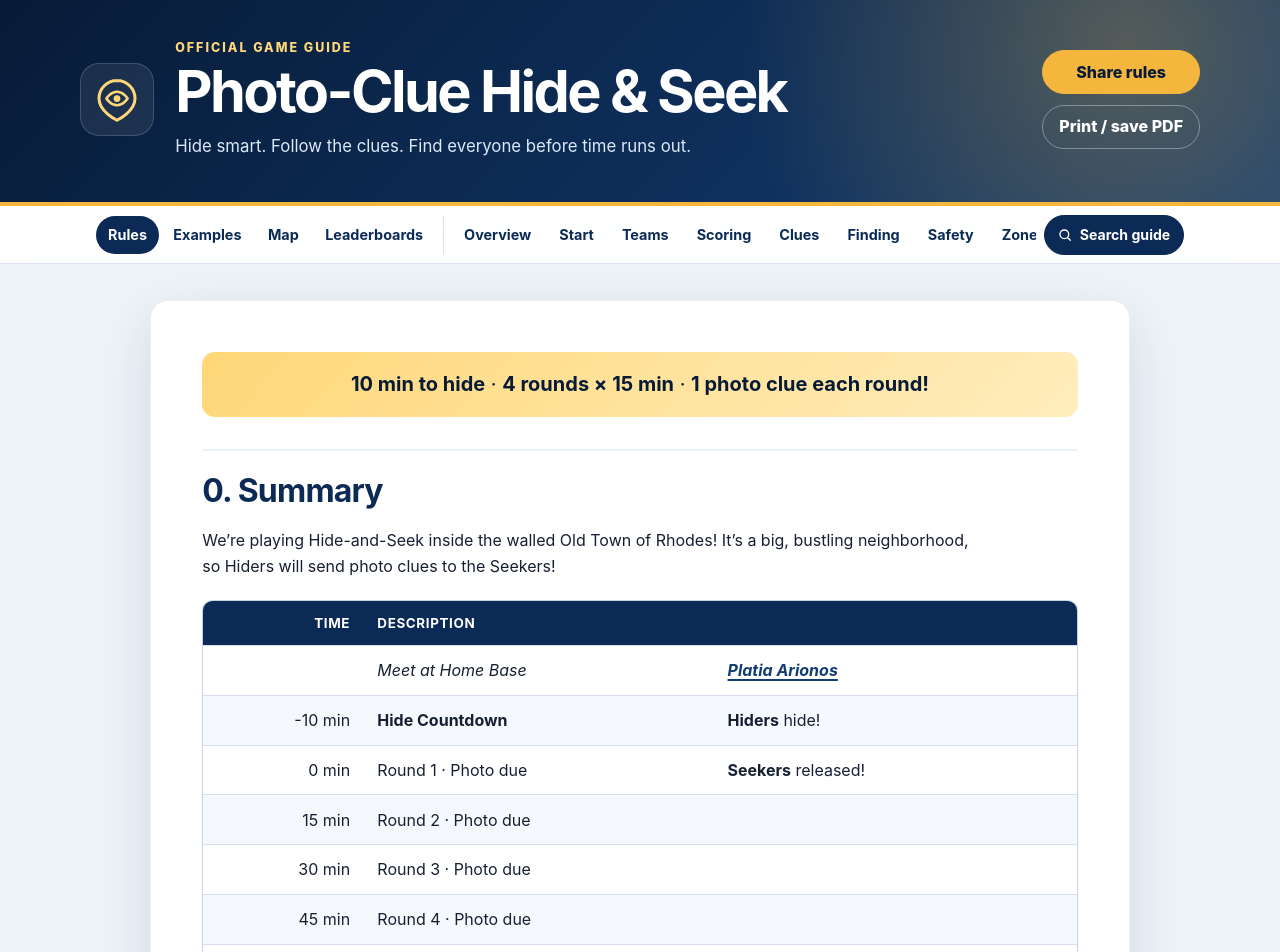
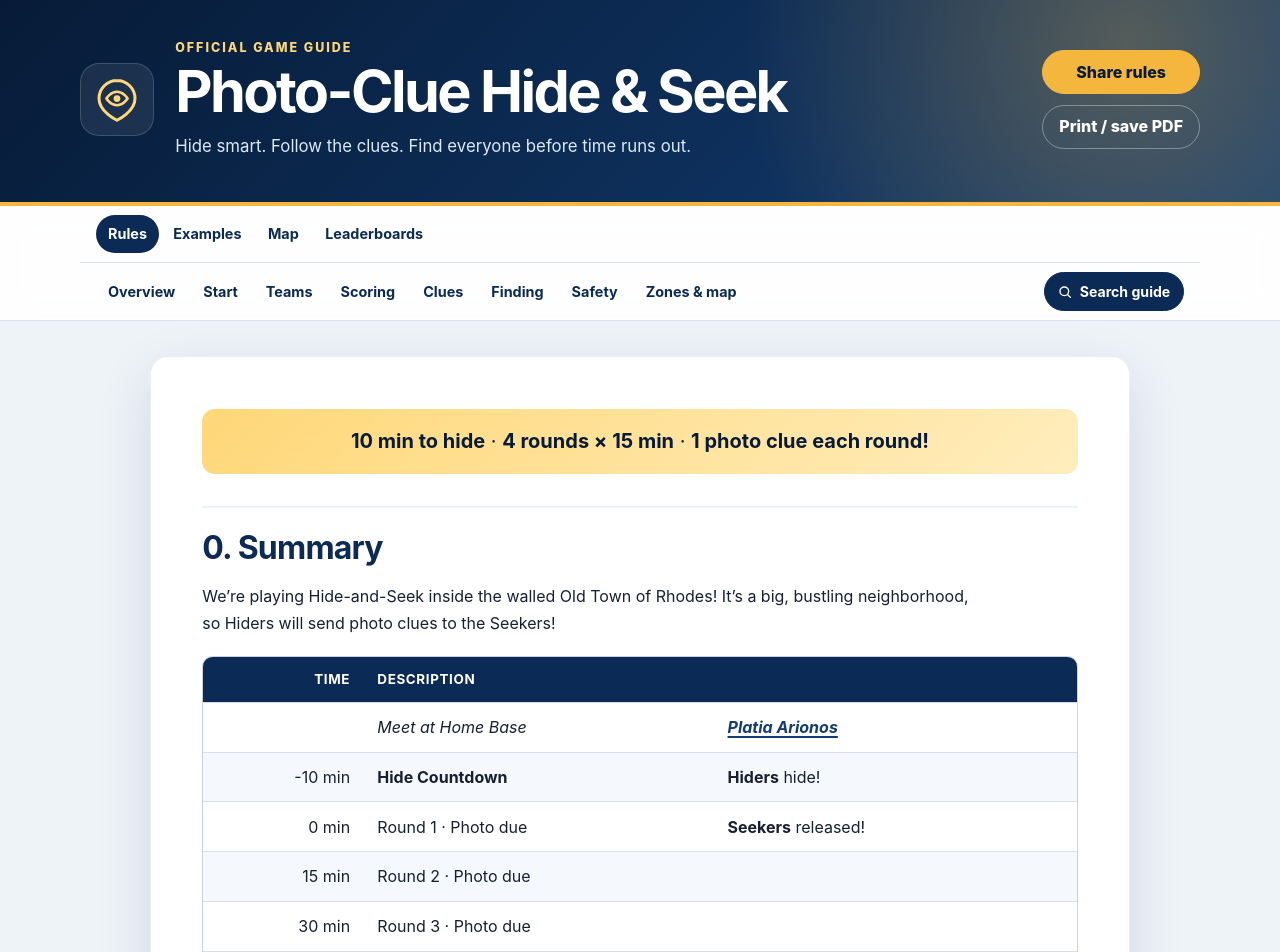
Before and after one commit to mmaxin/hide-and-seek-game, a Jekyll site: the page built from index.md, in a window 1280 px wide. Shown: the top 952 px of the page. Built offline with Jekyll 4.4.1, drawn with Linux system fonts in a browser that asks for light colours.

Commit message:
Split section nav into two bars
Refactors the layout so page links and rules-section links render in separate nav bars, only showing the second bar on rules pages. Updates styles to support the stacked bars, removes spacer-based ordering hacks, and adjusts responsive spacing/flow for mobile. Also increases `scroll-padding-top` so anchor navigation lands correctly with the taller sticky nav.

```diff
--- a/_layouts/default.html
+++ b/_layouts/default.html
@@ -41,14 +41,16 @@
     </header>
 
     <nav class="section-nav" aria-label="Site and page navigation">
-      <div class="section-nav__bar">
+      <div class="section-nav__bar section-nav__bar--pages">
         <div class="page-switcher" aria-label="Pages">
           <a href="{{ '/' | relative_url }}"{% if page.page_type == 'rules' %} aria-current="page"{% endif %}>Rules</a>
           <a href="{{ '/examples/' | relative_url }}"{% if page.page_type == 'examples' %} aria-current="page"{% endif %}>Examples</a>
           <a href="https://www.google.com/maps/d/viewer?mid=1K333qr3YPDbJbKSe0Sf76sPG-eI42dM&amp;usp=sharing" target="_blank" rel="noopener">Map</a>
           <a href="{{ '/leaderboard/' | relative_url }}"{% if page.page_type == 'leaderboard' %} aria-current="page"{% endif %}>Leaderboards</a>
         </div>
-        {% if page.page_type == 'rules' %}
+      </div>
+      {% if page.page_type == 'rules' %}
+        <div class="section-nav__bar section-nav__bar--sections">
           <div class="section-nav__links">
             <a href="#top">Overview</a>
             <a href="#objective">Start</a>
@@ -67,10 +69,8 @@
             <span class="section-nav__search-label section-nav__search-label--full">Search guide</span>
             <span class="section-nav__search-label section-nav__search-label--compact">Search</span>
           </button>
-        {% else %}
-          <span class="section-nav__spacer" aria-hidden="true"></span>
-        {% endif %}
-      </div>
+        </div>
+      {% endif %}
       {% if page.page_type == 'rules' %}
       <div class="guide-search" id="guide-search" data-search-panel hidden>
         <div class="guide-search__inner">
--- a/assets/css/style.css
+++ b/assets/css/style.css
@@ -21,7 +21,7 @@
 
 html {
   scroll-behavior: smooth;
-  scroll-padding-top: 5.5rem;
+  scroll-padding-top: 7.5rem;
 }
 
 body {
@@ -189,12 +189,14 @@ button:focus-visible {
   padding: 0.55rem 1rem;
 }
 
+.section-nav__bar + .section-nav__bar {
+  border-top: 1px solid var(--line);
+}
+
 .page-switcher {
   display: flex;
   flex: 0 0 auto;
   gap: 0.15rem;
-  padding-right: 0.5rem;
-  border-right: 1px solid var(--line);
 }
 
 .page-switcher a {
@@ -208,10 +210,6 @@ button:focus-visible {
 
 .page-switcher a[aria-current="page"]:hover {
   background: var(--navy-800);
-}
-
-.section-nav__spacer {
-  flex: 1 1 auto;
 }
 
 .section-nav__links {
@@ -1014,7 +1012,7 @@ code {
 
 @media (max-width: 760px) {
   html {
-    scroll-padding-top: 7.5rem;
+    scroll-padding-top: 9.5rem;
   }
 
   .hero__inner {
@@ -1048,16 +1046,12 @@ code {
   }
 
   .section-nav__bar {
-    flex-wrap: wrap;
     gap: 0.45rem;
-    padding: 0.45rem 0.5rem 0;
+    padding: 0.45rem 0.5rem;
   }
 
   .page-switcher {
-    order: 1;
     min-width: 0;
-    padding-right: 0;
-    border-right: 0;
   }
 
   .page-switcher a {
@@ -1067,12 +1061,8 @@ code {
   }
 
   .section-nav__links {
-    order: 3;
-    flex-basis: calc(100% + 1rem);
     gap: 0.15rem;
-    margin-inline: -0.5rem;
-    padding: 0.38rem 1.7rem 0.45rem 0.5rem;
-    border-top: 1px solid var(--line);
+    padding-right: 0.25rem;
   }
 
   .section-nav__links a {
@@ -1082,7 +1072,6 @@ code {
   }
 
   .section-nav__search-toggle {
-    order: 2;
     min-width: 2.75rem;
     min-height: 2.75rem;
     margin-left: auto;
@@ -1096,10 +1085,6 @@ code {
 
   .section-nav__search-label--compact {
     display: inline;
-  }
-
-  .section-nav__spacer {
-    order: 2;
   }
 
   .guide-search__inner {
@@ -1178,12 +1163,8 @@ code {
 }
 
 @media (max-width: 360px) {
-  .section-nav__spacer {
-    display: none;
-  }
-
   .page-switcher {
-    flex-basis: 100%;
+    width: 100%;
     display: grid;
     grid-template-columns: repeat(2, minmax(0, 1fr));
     gap: 0.25rem;
@@ -1199,14 +1180,11 @@ code {
   }
 
   .section-nav__links {
-    order: 2;
     flex: 1 1 calc(100% - 3.2rem);
-    margin-inline: 0;
     padding-right: 0.5rem;
   }
 
   .section-nav__search-toggle {
-    order: 2;
     margin-left: 0;
   }
 }
```
